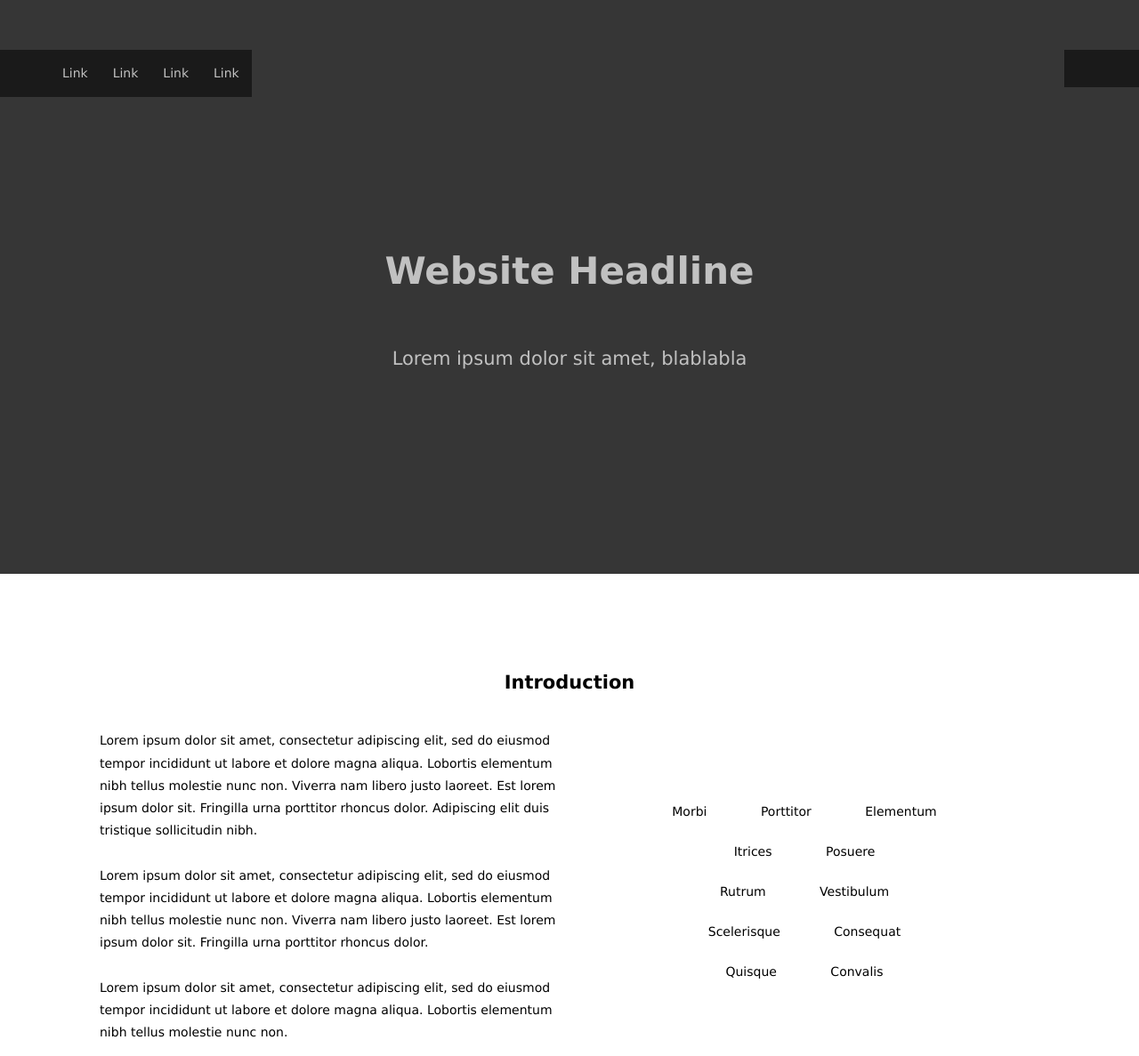
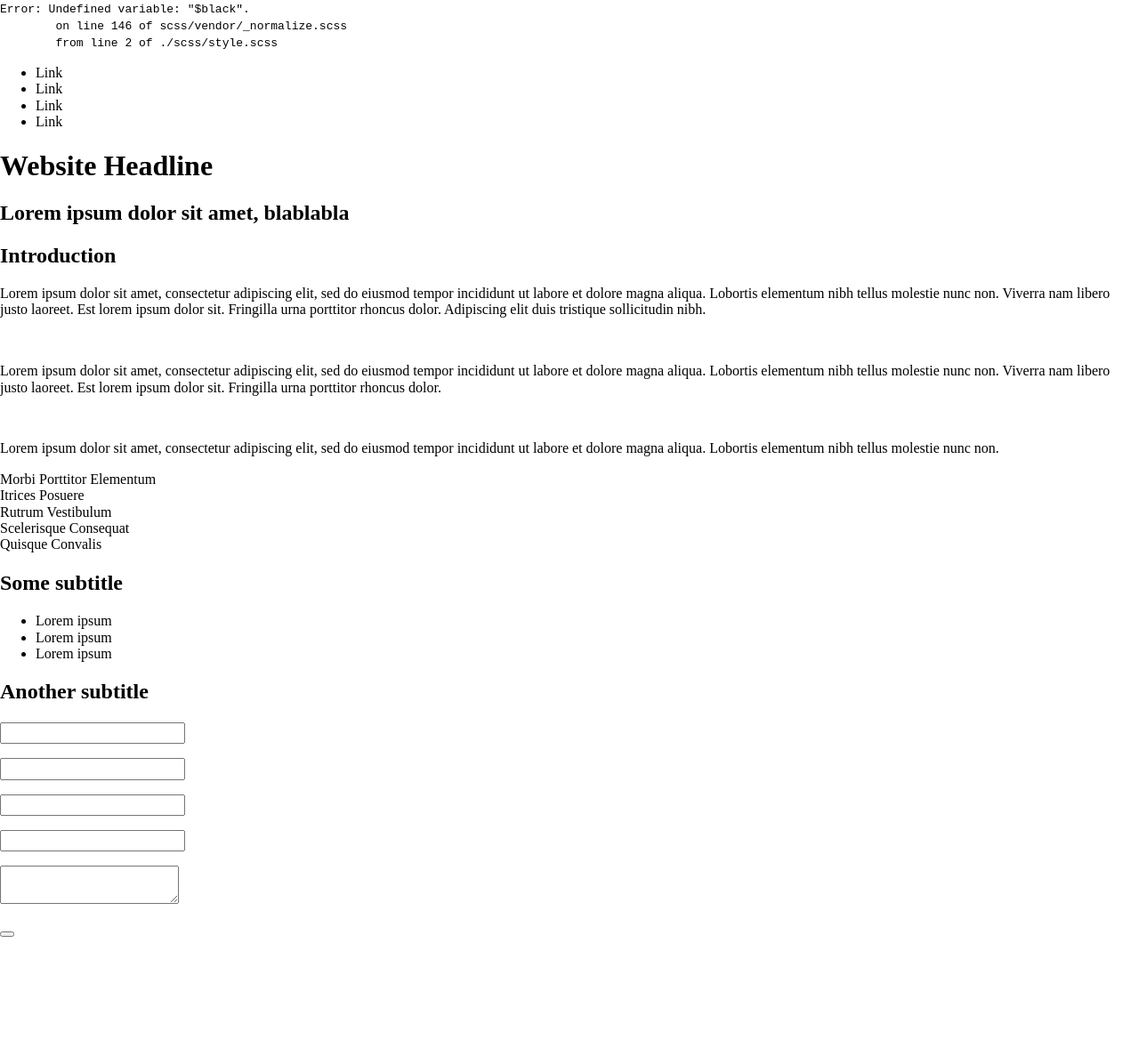
Before and after one commit to Aron-Schalk/Wireframe, a plain HTML site: page index.html in a window 1280 px wide. Shown: the top 1187 px of the page at 89% size. After the commit the page ends 1071 px from the top, so only its background shows below. Drawn offline with nearby package versions, Linux system fonts and the light colour scheme.

Commit message:
Update index.html and style.css

```diff
--- a/css/style.css
+++ b/css/style.css
@@ -1,134 +1,68 @@
-html {
-  font-family: Verdana, sans-serif;
-  font-size: 14px;
-  font-weight: 400;
-  line-height: 1.8em;
-  color: #000;
-  height: 100%; }
+/*
+Error: Undefined variable: "$black".
+        on line 146 of scss/vendor/_normalize.scss
+        from line 2 of ./scss/style.scss
 
-body {
-  height: 100%;
-  min-height: 100%; }
-
-* {
-  box-sizing: border-box;
-  list-style-type: none;
-  text-decoration: none;
-  margin: 0;
-  padding: 0; }
-
-.container {
-  background: #363636;
-  padding: 5em 8em 6em; }
-  .container--white {
-    background: #fff; }
-  .container .header {
-    font-size: 3em;
-    line-height: 1.2em;
-    text-align: center;
-    color: #C1C1C1;
-    margin: 5em auto 1em; }
-  .container .sub-header {
-    font-size: 1.5em;
-    line-height: 3em;
-    text-align: center;
-    color: #000;
-    margin: 1em 0; }
-    .container .sub-header--light {
-      font-weight: normal;
-      color: #C1C1C1;
-      margin: 0 0 9rem; }
-    .container .sub-header--white {
-      color: #fff; }
-
-.navigation {
-  position: absolute;
-  background: #1A1A1A;
-  color: #C1C1C1;
-  padding: 0 0 0 4em;
-  top: 4em;
-  left: 0; }
-  .navigation-right {
-    position: absolute;
-    width: 6em;
-    height: 3em;
-    background: #1A1A1A;
-    top: 4em;
-    right: 0; }
-  .navigation .menu {
-    display: flex; }
-    .navigation .menu__item--reset {
-      padding: 1em; }
-
-.content-text {
-  display: flex;
-  margin: 0 0 5em; }
-  .content-text__half {
-    width: 50%; }
-  .content-text .weird-text {
-    line-height: 3.2em;
-    word-spacing: 4em;
-    text-align: center;
-    padding: 5em; }
-
-.gallery {
-  position: relative;
-  background: #B1B2B1;
-  color: #fff;
-  padding: 1em 2em 20em;
-  margin: 0 0 8em; }
-  .gallery__list {
-    display: flex;
-    position: absolute;
-    flex-direction: row;
-    justify-content: center;
-    align-items: flex-start;
-    width: calc(100vw - 20em); }
-  .gallery__item {
-    position: relative;
-    width: 33.33%;
-    height: 15em;
-    font-size: 1.5em;
-    background: #363636;
-    margin: 1em; }
-    .gallery__item:nth-child(2) {
-      height: 16em; }
-    .gallery__item-text {
-      position: absolute;
-      bottom: 2em;
-      left: 2em; }
-    .gallery__item .long-item {
-      bottom: 3em; }
-
-.contactform {
-  width: 100%;
-  padding: 0 10em; }
-  .contactform__field {
-    display: block;
-    height: 4em;
-    width: 100%;
-    font-size: 14px;
-    background: #C1C1C1;
-    border: none;
-    padding: 0 1em;
-    margin: 2em 0; }
-    .contactform__field--long {
-      height: 16em; }
-    .contactform__field:focus {
-      outline: none; }
-
-.container__button {
-  display: flex;
-  justify-content: flex-end; }
-  .container__button .button--grey {
-    width: 17em;
-    height: 4em;
-    background: #363636;
-    border: none;
-    outline: none; }
-
-.footer {
-  height: 5em;
-  background: #363636; }
-
-/*# sourceMappingURL=style.css.map */
+Backtrace:
+scss/vendor/_normalize.scss:146
+./scss/style.scss:2
+/Library/Ruby/Gems/2.3.0/gems/sass-3.5.3/lib/sass/script/tree/variable.rb:49:in `_perform'
+/Library/Ruby/Gems/2.3.0/gems/sass-3.5.3/lib/sass/script/tree/node.rb:50:in `perform'
+/Library/Ruby/Gems/2.3.0/gems/sass-3.5.3/lib/sass/tree/visitors/perform.rb:402:in `visit_prop'
+/Library/Ruby/Gems/2.3.0/gems/sass-3.5.3/lib/sass/tree/visitors/base.rb:36:in `visit'
+/Library/Ruby/Gems/2.3.0/gems/sass-3.5.3/lib/sass/tree/visitors/perform.rb:162:in `block in visit'
+/Library/Ruby/Gems/2.3.0/gems/sass-3.5.3/lib/sass/stack.rb:79:in `block in with_base'
+/Library/Ruby/Gems/2.3.0/gems/sass-3.5.3/lib/sass/stack.rb:135:in `with_frame'
+/Library/Ruby/Gems/2.3.0/gems/sass-3.5.3/lib/sass/stack.rb:79:in `with_base'
+/Library/Ruby/Gems/2.3.0/gems/sass-3.5.3/lib/sass/tree/visitors/perform.rb:162:in `visit'
+/Library/Ruby/Gems/2.3.0/gems/sass-3.5.3/lib/sass/tree/visitors/perform.rb:444:in `block (2 levels) in visit_rule'
+/Library/Ruby/Gems/2.3.0/gems/sass-3.5.3/lib/sass/tree/visitors/perform.rb:444:in `map'
+/Library/Ruby/Gems/2.3.0/gems/sass-3.5.3/lib/sass/tree/visitors/perform.rb:444:in `block in visit_rule'
+/Library/Ruby/Gems/2.3.0/gems/sass-3.5.3/lib/sass/tree/visitors/perform.rb:183:in `with_environment'
+/Library/Ruby/Gems/2.3.0/gems/sass-3.5.3/lib/sass/tree/visitors/perform.rb:442:in `visit_rule'
+/Library/Ruby/Gems/2.3.0/gems/sass-3.5.3/lib/sass/tree/visitors/base.rb:36:in `visit'
+/Library/Ruby/Gems/2.3.0/gems/sass-3.5.3/lib/sass/tree/visitors/perform.rb:162:in `block in visit'
+/Library/Ruby/Gems/2.3.0/gems/sass-3.5.3/lib/sass/stack.rb:79:in `block in with_base'
+/Library/Ruby/Gems/2.3.0/gems/sass-3.5.3/lib/sass/stack.rb:135:in `with_frame'
+/Library/Ruby/Gems/2.3.0/gems/sass-3.5.3/lib/sass/stack.rb:79:in `with_base'
+/Library/Ruby/Gems/2.3.0/gems/sass-3.5.3/lib/sass/tree/visitors/perform.rb:162:in `visit'
+/Library/Ruby/Gems/2.3.0/gems/sass-3.5.3/lib/sass/tree/visitors/perform.rb:329:in `block (2 levels) in visit_import'
+/Library/Ruby/Gems/2.3.0/gems/sass-3.5.3/lib/sass/tree/visitors/perform.rb:329:in `map'
+/Library/Ruby/Gems/2.3.0/gems/sass-3.5.3/lib/sass/tree/visitors/perform.rb:329:in `block in visit_import'
+/Library/Ruby/Gems/2.3.0/gems/sass-3.5.3/lib/sass/stack.rb:88:in `block in with_import'
+/Library/Ruby/Gems/2.3.0/gems/sass-3.5.3/lib/sass/stack.rb:135:in `with_frame'
+/Library/Ruby/Gems/2.3.0/gems/sass-3.5.3/lib/sass/stack.rb:88:in `with_import'
+/Library/Ruby/Gems/2.3.0/gems/sass-3.5.3/lib/sass/tree/visitors/perform.rb:326:in `visit_import'
+/Library/Ruby/Gems/2.3.0/gems/sass-3.5.3/lib/sass/tree/visitors/base.rb:36:in `visit'
+/Library/Ruby/Gems/2.3.0/gems/sass-3.5.3/lib/sass/tree/visitors/perform.rb:162:in `block in visit'
+/Library/Ruby/Gems/2.3.0/gems/sass-3.5.3/lib/sass/stack.rb:79:in `block in with_base'
+/Library/Ruby/Gems/2.3.0/gems/sass-3.5.3/lib/sass/stack.rb:135:in `with_frame'
+/Library/Ruby/Gems/2.3.0/gems/sass-3.5.3/lib/sass/stack.rb:79:in `with_base'
+/Library/Ruby/Gems/2.3.0/gems/sass-3.5.3/lib/sass/tree/visitors/perform.rb:162:in `visit'
+/Library/Ruby/Gems/2.3.0/gems/sass-3.5.3/lib/sass/tree/visitors/base.rb:52:in `block in visit_children'
+/Library/Ruby/Gems/2.3.0/gems/sass-3.5.3/lib/sass/tree/visitors/base.rb:52:in `map'
+/Library/Ruby/Gems/2.3.0/gems/sass-3.5.3/lib/sass/tree/visitors/base.rb:52:in `visit_children'
+/Library/Ruby/Gems/2.3.0/gems/sass-3.5.3/lib/sass/tree/visitors/perform.rb:171:in `block in visit_children'
+/Library/Ruby/Gems/2.3.0/gems/sass-3.5.3/lib/sass/tree/visitors/perform.rb:183:in `with_environment'
+/Library/Ruby/Gems/2.3.0/gems/sass-3.5.3/lib/sass/tree/visitors/perform.rb:170:in `visit_children'
+/Library/Ruby/Gems/2.3.0/gems/sass-3.5.3/lib/sass/tree/visitors/base.rb:36:in `block in visit'
+/Library/Ruby/Gems/2.3.0/gems/sass-3.5.3/lib/sass/tree/visitors/perform.rb:190:in `visit_root'
+/Library/Ruby/Gems/2.3.0/gems/sass-3.5.3/lib/sass/tree/visitors/base.rb:36:in `visit'
+/Library/Ruby/Gems/2.3.0/gems/sass-3.5.3/lib/sass/tree/visitors/perform.rb:161:in `visit'
+/Library/Ruby/Gems/2.3.0/gems/sass-3.5.3/lib/sass/tree/visitors/perform.rb:10:in `visit'
+/Library/Ruby/Gems/2.3.0/gems/sass-3.5.3/lib/sass/tree/root_node.rb:36:in `css_tree'
+/Library/Ruby/Gems/2.3.0/gems/sass-3.5.3/lib/sass/tree/root_node.rb:29:in `render_with_sourcemap'
+/Library/Ruby/Gems/2.3.0/gems/sass-3.5.3/lib/sass/engine.rb:389:in `_render_with_sourcemap'
+/Library/Ruby/Gems/2.3.0/gems/sass-3.5.3/lib/sass/engine.rb:307:in `render_with_sourcemap'
+/Library/Ruby/Gems/2.3.0/gems/sass-3.5.3/lib/sass/exec/sass_scss.rb:391:in `run'
+/Library/Ruby/Gems/2.3.0/gems/sass-3.5.3/lib/sass/exec/sass_scss.rb:63:in `process_result'
+/Library/Ruby/Gems/2.3.0/gems/sass-3.5.3/lib/sass/exec/base.rb:52:in `parse'
+/Library/Ruby/Gems/2.3.0/gems/sass-3.5.3/lib/sass/exec/base.rb:19:in `parse!'
+/Library/Ruby/Gems/2.3.0/gems/sass-3.5.3/bin/sass:13:in `<top (required)>'
+/usr/local/bin/sass:22:in `load'
+/usr/local/bin/sass:22:in `<main>'
+*/
+body:before {
+  white-space: pre;
+  font-family: monospace;
+  content: "Error: Undefined variable: \"$black\".\A         on line 146 of scss/vendor/_normalize.scss\A         from line 2 of ./scss/style.scss"; }
--- a/index.html
+++ b/index.html
@@ -94,8 +94,8 @@
                     <label for="message"></label>
                     <textarea class="contactform__field contactform__field--long" name="user_message"></textarea>
                 </p>
-                <p>
-                    <button class="button" type="submit"></button>
+                <p class="button__container">
+                    <button class="button--grey" type="submit"></button>
                 </p>
             </form>
     </div>
```
